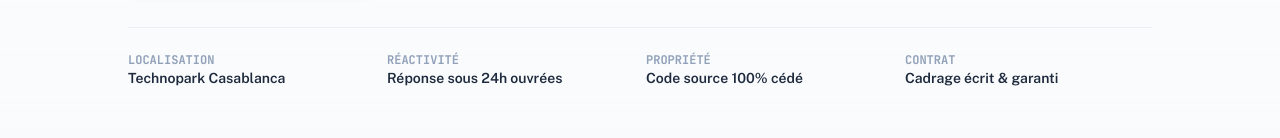
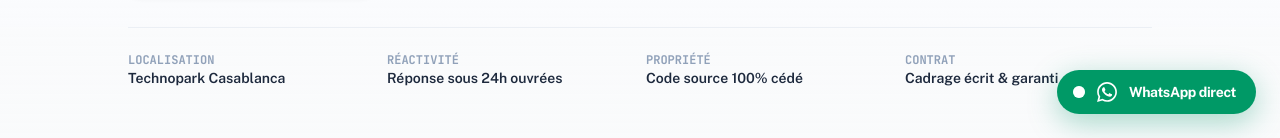
Before and after one commit to elsimoor/Byteforce-website, a Next.js app: page /crm-sur-mesure-maroc in a window 1280 px wide. Shown: the part 662-800 px from the top of the page. Built offline with nearby package versions, Linux system fonts and the light colour scheme; no server answers; what module would draw is missing.

Commit message:
commit push

```diff
--- a/app/agence-wordpress-maroc/page.tsx
+++ b/app/agence-wordpress-maroc/page.tsx
@@ -3,13 +3,13 @@
 import { openGraph } from "@/lib/open-graph";
 
 export const metadata: Metadata = {
-  title: "Agence WordPress Maroc | Création Site Pro & WooCommerce",
+  title: "Agence WordPress Maroc : Sites Pro Rapides (<1.5s) & WooCommerce",
   description:
     "Agence WordPress au Maroc : sites vitrines, e-commerce WooCommerce et plugins sur mesure. Chargement en < 1.5s, SEO inclus. Devis gratuit sous 24h.",
   alternates: { canonical: "/agence-wordpress-maroc" },
   openGraph: openGraph(
     "/agence-wordpress-maroc",
-    "Agence WordPress Maroc | Création Site Pro & WooCommerce",
+    "Agence WordPress Maroc : Sites Pro Rapides (<1.5s) & WooCommerce",
     "Agence WordPress au Maroc : sites vitrines, e-commerce WooCommerce et plugins sur mesure. Chargement en < 1.5s, SEO inclus. Devis gratuit sous 24h."
   ),
 };
--- a/app/developpement-application-mobile-maroc/page.tsx
+++ b/app/developpement-application-mobile-maroc/page.tsx
@@ -3,13 +3,13 @@
 import { openGraph } from "@/lib/open-graph";
 
 export const metadata: Metadata = {
-  title: "Développement application mobile Maroc | iOS & Android",
+  title: "Développement Application Mobile Maroc : iOS, Android & Devis 24h",
   description:
     "Création d'applications mobiles sur mesure au Maroc (iOS & Android). Design UX moderne, publication sur les stores et code source cédé. Devis sous 24h.",
   alternates: { canonical: "/developpement-application-mobile-maroc" },
   openGraph: openGraph(
     "/developpement-application-mobile-maroc",
-    "Développement application mobile Maroc | iOS & Android",
+    "Développement Application Mobile Maroc : iOS, Android & Devis 24h",
     "Création d'applications mobiles sur mesure au Maroc (iOS & Android). Design UX moderne, publication sur les stores et code source cédé. Devis sous 24h."
   ),
 };
--- a/app/developpement-logiciel-sur-mesure-maroc/page.tsx
+++ b/app/developpement-logiciel-sur-mesure-maroc/page.tsx
@@ -3,13 +3,13 @@
 import { openGraph } from "@/lib/open-graph";
 
 export const metadata: Metadata = {
-  title: "Développement logiciel sur mesure Maroc | BYTE FORCE",
+  title: "Développement Logiciel Sur Mesure Maroc : Devis Gratuit 24h",
   description:
     "Développement de logiciels métier et CRM sur mesure au Maroc. Automatisez vos flux, éliminez Excel et réduisez vos coûts. Devis gratuit en 24h.",
   alternates: { canonical: "/developpement-logiciel-sur-mesure-maroc" },
   openGraph: openGraph(
     "/developpement-logiciel-sur-mesure-maroc",
-    "Développement logiciel sur mesure Maroc | BYTE FORCE",
+    "Développement Logiciel Sur Mesure Maroc : Devis Gratuit 24h",
     "Développement de logiciels métier et CRM sur mesure au Maroc. Automatisez vos flux, éliminez Excel et réduisez vos coûts. Devis gratuit en 24h."
   ),
 };
--- a/app/developpement-saas-maroc/page.tsx
+++ b/app/developpement-saas-maroc/page.tsx
@@ -3,13 +3,13 @@
 import { openGraph } from "@/lib/open-graph";
 
 export const metadata: Metadata = {
-  title: "Développement SaaS Maroc | Création Logiciel Scalable",
+  title: "Développement SaaS & MVP au Maroc : De l'Idée au Lancement Cloud",
   description:
     "Développement de plateformes SaaS et logiciels cloud au Maroc : architecture multi-tenant, abonnements CMI/Stripe et code remis. Devis sous 24h.",
   alternates: { canonical: "/developpement-saas-maroc" },
   openGraph: openGraph(
     "/developpement-saas-maroc",
-    "Développement SaaS Maroc | Création Logiciel Scalable",
+    "Développement SaaS & MVP au Maroc : De l'Idée au Lancement Cloud",
     "Développement de plateformes SaaS et logiciels cloud au Maroc : architecture multi-tenant, abonnements CMI/Stripe et code remis. Devis sous 24h."
   ),
 };
--- a/app/integration-ia-automatisation-entreprise-maroc/page.tsx
+++ b/app/integration-ia-automatisation-entreprise-maroc/page.tsx
@@ -3,13 +3,13 @@
 import { openGraph } from "@/lib/open-graph";
 
 export const metadata: Metadata = {
-  title: "Intégration IA & Automatisation Entreprise Maroc | BYTE FORCE",
+  title: "Intégration IA & Automatisation Entreprise Maroc : Devis sous 24h",
   description:
     "Intégration d'intelligence artificielle et automatisation de processus pour entreprises au Maroc : traitement de factures, WhatsApp IA et CRM. Devis 24h.",
   alternates: { canonical: "/integration-ia-automatisation-entreprise-maroc" },
   openGraph: openGraph(
     "/integration-ia-automatisation-entreprise-maroc",
-    "Intégration IA & Automatisation Entreprise Maroc | BYTE FORCE",
+    "Intégration IA & Automatisation Entreprise Maroc : Devis sous 24h",
     "Intégration d'intelligence artificielle et automatisation de processus pour entreprises au Maroc : traitement de factures, WhatsApp IA et CRM. Devis 24h."
   ),
 };
--- a/components/sticky-mobile-cta.tsx
+++ b/components/sticky-mobile-cta.tsx
@@ -9,8 +9,10 @@
   )}`;
 
   return (
+    <>
+      {/* Mobile Sticky Bottom Bar */}
       <aside
-      aria-label="Contact rapide"
+        aria-label="Contact rapide mobile"
         className="fixed bottom-0 left-0 right-0 z-40 flex items-center gap-2 border-t border-slate-200/80 bg-white/95 px-3 py-2.5 shadow-[0_-4px_20px_rgba(0,0,0,0.08)] backdrop-blur-md md:hidden"
       >
         <a
@@ -37,5 +39,32 @@
           <span aria-hidden="true">→</span>
         </Link>
       </aside>
+
+      {/* Desktop Floating WhatsApp Quick Contact */}
+      <aside
+        aria-label="WhatsApp direct"
+        className="fixed bottom-6 right-6 z-40 hidden md:flex items-center"
+      >
+        <a
+          href={whatsappUrl}
+          target="_blank"
+          rel="noopener noreferrer"
+          className="group flex items-center gap-3 rounded-full bg-emerald-600 pl-4 pr-5 py-3 text-white shadow-[0_8px_30px_rgb(5,150,105,0.35)] transition-all duration-200 hover:bg-emerald-500 hover:shadow-[0_12px_40px_rgb(5,150,105,0.45)] hover:-translate-y-0.5 active:translate-y-0"
+        >
+          <span className="relative flex h-3 w-3">
+            <span className="absolute inline-flex h-full w-full animate-ping rounded-full bg-emerald-300 opacity-75"></span>
+            <span className="relative inline-flex h-3 w-3 rounded-full bg-white"></span>
+          </span>
+          <svg
+            className="h-5 w-5 shrink-0 fill-current"
+            viewBox="0 0 24 24"
+            xmlns="http://www.w3.org/2000/svg"
+          >
+            <path d="M.057 24l1.687-6.163c-1.041-1.804-1.588-3.849-1.587-5.946.003-6.556 5.338-11.891 11.893-11.891 3.181.001 6.167 1.24 8.413 3.488 2.245 2.248 3.481 5.236 3.48 8.414-.003 6.557-5.338 11.892-11.893 11.892-1.99-.001-3.951-.5-5.688-1.448l-6.305 1.654zm6.597-3.807c1.676.995 3.276 1.591 5.392 1.592 5.448 0 9.886-4.434 9.889-9.885.002-5.462-4.415-9.89-9.881-9.892-5.452 0-9.887 4.434-9.889 9.884-.001 2.225.651 3.891 1.746 5.634l-.999 3.648 3.742-.981zm11.387-5.464c-.074-.124-.272-.198-.57-.347-.297-.149-1.758-.868-2.031-.967-.272-.099-.47-.149-.669.149-.198.297-.768.967-.941 1.165-.173.198-.347.223-.644.074-.297-.149-1.255-.462-2.39-1.475-.883-.788-1.48-1.761-1.653-2.059-.173-.297-.018-.458.13-.606.134-.133.297-.347.446-.521.151-.172.2-.296.3-.495.099-.198.05-.372-.025-.521-.075-.148-.669-1.611-.916-2.206-.242-.579-.487-.501-.669-.51l-.57-.01c-.198 0-.52.074-.792.372s-1.04 1.016-1.04 2.479 1.065 2.876 1.213 3.074c.149.198 2.095 3.2 5.076 4.487.709.306 1.263.489 1.694.626.712.226 1.36.194 1.872.118.571-.085 1.758-.719 2.006-1.413.248-.695.248-1.29.173-1.414z" />
+          </svg>
+          <span className="font-sans text-sm font-bold tracking-tight">WhatsApp direct</span>
+        </a>
+      </aside>
+    </>
   );
 }
--- a/lib/seo-meta.ts
+++ b/lib/seo-meta.ts
@@ -6,12 +6,12 @@
       "Logiciels métier, CRM et applications sur mesure au Maroc. Amorti dès 6 mois, code 100% à vous, livraison agile. Demandez votre devis gratuit en 24h.",
   },
   "/developpement-logiciel-sur-mesure-maroc": {
-    title: "Logiciel sur mesure Maroc & Casablanca | BYTE FORCE",
+    title: "Développement Logiciel Sur Mesure Maroc : Devis Gratuit 24h",
     description:
       "Développement de logiciels sur mesure au Maroc. Automatisez vos processus, éliminez Excel et réduisez vos coûts. Obtenez un devis gratuit en 24h.",
   },
   "/crm-sur-mesure-maroc": {
-    title: "CRM sur mesure Maroc : PME & Ventes | BYTE FORCE",
+    title: "CRM Sur Mesure Maroc : Prix, Démo & 0 Licence par Utilisateur",
     description:
       "CRM personnalisé pour entreprises au Maroc : pipeline, relances WhatsApp et devis en dirhams. 0 abonnement par utilisateur. Devis gratuit en 24h.",
   },
```
Also changed, not shown: app/crm-sur-mesure-maroc/page.tsx (+4 -4 lines). Lines whose indentation alone changed are shown as unchanged.
